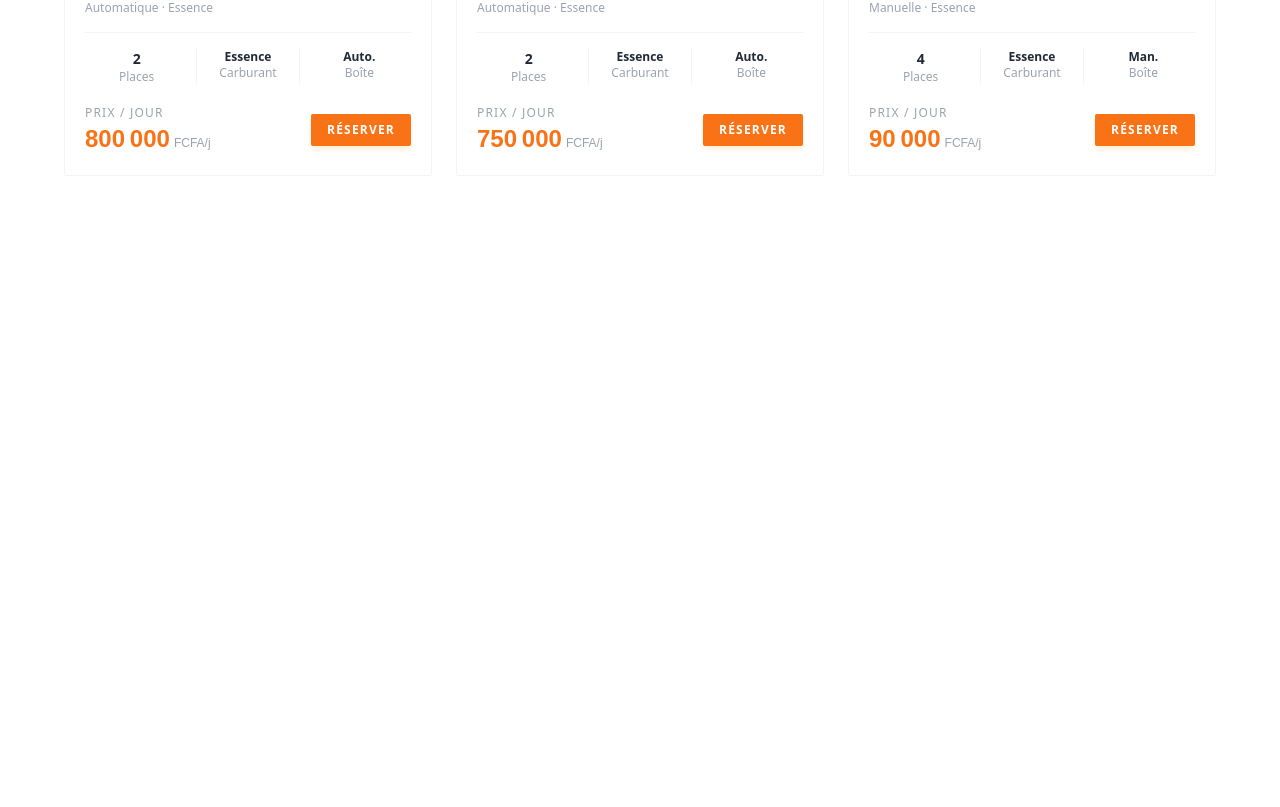
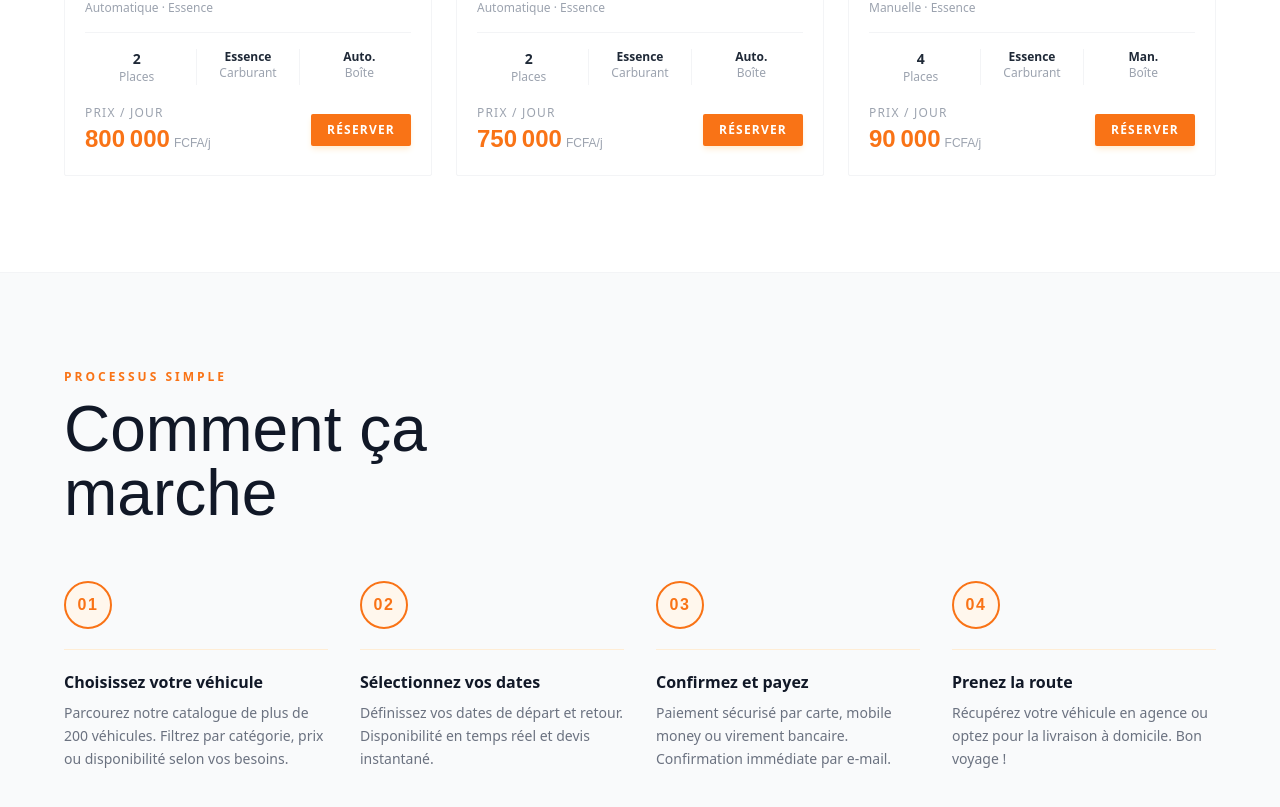
Before and after one commit to Awa730/Projet-React, a React (Vite) app: page / in a window 1280 px wide. Shown: the part 2357-3164 px from the top of the page. Before the commit the page ends 2629 px from the top, so only its background shows below. Built offline with nearby package versions, Linux system fonts and the light colour scheme.

Commit message:
feat: ajout HowItWorks

```diff
--- /dev/null
+++ b/src/components/landing/HowItWorks.tsx
@@ -0,0 +1,73 @@
+const etapes = [
+  {
+    numero: "01",
+    titre: "Choisissez votre véhicule",
+    description: "Parcourez notre catalogue de plus de 200 véhicules. Filtrez par catégorie, prix ou disponibilité selon vos besoins.",
+  },
+  {
+    numero: "02",
+    titre: "Sélectionnez vos dates",
+    description: "Définissez vos dates de départ et retour. Disponibilité en temps réel et devis instantané.",
+  },
+  {
+    numero: "03",
+    titre: "Confirmez et payez",
+    description: "Paiement sécurisé par carte, mobile money ou virement bancaire. Confirmation immédiate par e-mail.",
+  },
+  {
+    numero: "04",
+    titre: "Prenez la route",
+    description: "Récupérez votre véhicule en agence ou optez pour la livraison à domicile. Bon voyage !",
+  },
+];
+
+export default function HowItWorks() {
+  return (
+    <section id="how" className="px-6 md:px-[5vw] py-24 bg-gray-50 border-t border-b border-gray-100">
+
+      {/* Header */}
+      <div className="mb-14">
+        <p className="text-xs tracking-[0.25em] uppercase text-orange-500 mb-3 font-semibold">
+          Processus simple
+        </p>
+        <h2
+          className="text-[clamp(2.5rem,5vw,4rem)] text-gray-900 leading-none"
+          style={{ fontFamily: "'Bebas Neue', sans-serif" }}
+        >
+          Comment ça<br />marche
+        </h2>
+      </div>
+
+      {/* Étapes */}
+      <div className="grid grid-cols-1 sm:grid-cols-2 lg:grid-cols-4 gap-8">
+        {etapes.map((etape) => (
+          <div key={etape.numero} className="flex flex-col gap-5">
+
+            {/* Numéro */}
+            <div className="w-12 h-12 rounded-full border-2 border-orange-500 bg-orange-50 flex items-center justify-center shrink-0">
+              <span
+                className="text-orange-500 font-black text-base"
+                style={{ fontFamily: "'Bebas Neue', sans-serif", letterSpacing: "0.1em" }}
+              >
+                {etape.numero}
+              </span>
+            </div>
+
+            {/* Ligne de connexion */}
+            <div className="h-px bg-orange-100 w-full hidden lg:block" />
+
+            {/* Texte */}
+            <div>
+              <h3 className="text-gray-900 font-bold text-base mb-2">
+                {etape.titre}
+              </h3>
+              <p className="text-gray-500 text-sm leading-relaxed">
+                {etape.description}
+              </p>
+            </div>
+          </div>
+        ))}
+      </div>
+    </section>
+  );
+}
--- a/src/pages/LandingPage.tsx
+++ b/src/pages/LandingPage.tsx
@@ -2,6 +2,7 @@ import Navbar from "../components/landing/Navbar";
 import Hero from "../components/landing/Hero";
 import MarqueeStrip from "../components/landing/MarqueeStrip";
 import VehiculesSection from "../components/landing/VehiculesSection";
+import HowItWorks from "../components/landing/HowItWorks";
 
 
 export default function LandingPage() {
@@ -11,6 +12,7 @@ export default function LandingPage() {
       <Hero />
       <MarqueeStrip/>
       <VehiculesSection/>
+      <HowItWorks/>
     </div>
   );
 }
```
